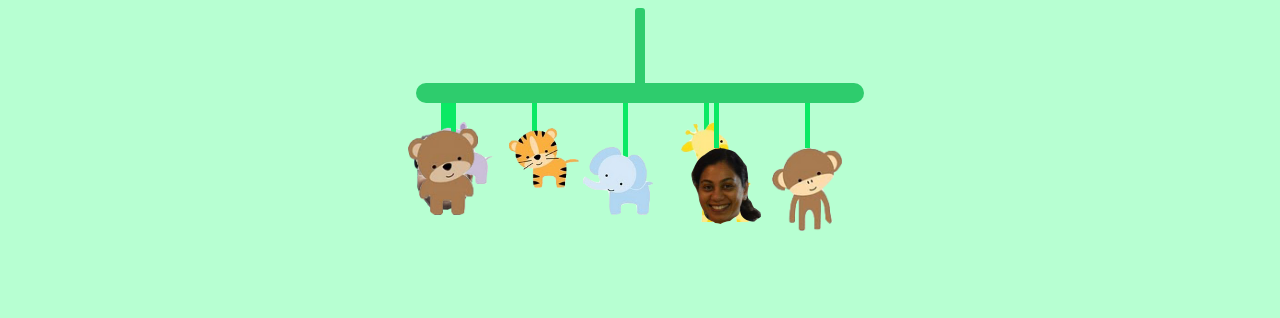
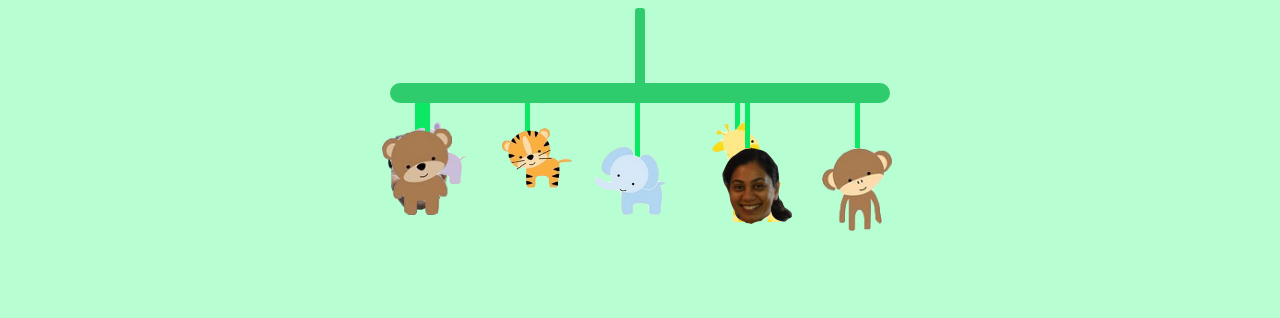
Before and after one commit to seangrieve/ss-baby-shower, a plain HTML site: page index.html in a window 1280 px wide. Shown: the top 318 px of the page. Drawn offline with Linux system fonts and the light colour scheme; a web font is replaced by a local one.

Commit message:
changed back to px

```diff
--- a/css/style.css
+++ b/css/style.css
@@ -11,7 +11,7 @@ h1 {
 
 @keyframes slide {
 	from { transform: translateX(0); }
-	to { transform: translateX(30vw); }
+	to { transform: translateX(460px); }
 }
 
 @-webkit-keyframes slide {
@@ -20,7 +20,7 @@ h1 {
 }
 
 #mobile {
-	height: 40vh;
+	height: 300px;
 	/*animation: spin 15s 0s ease infinite; */
 }
 
@@ -36,7 +36,7 @@ h1 {
 
 #mobile-bar {
     background: #2ecc6d;
-    width: 35vw;
+    width: 500px;
     height: 20px;
     position: relative;
     margin: 0 auto;
```
